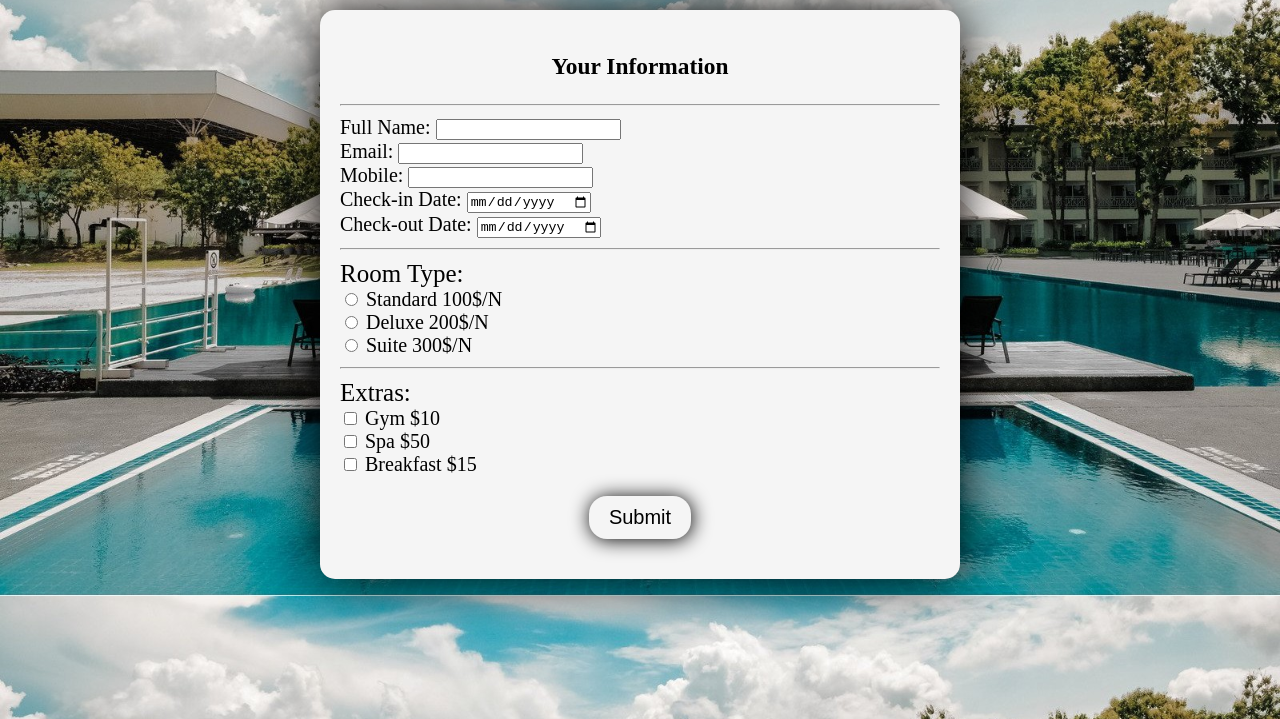
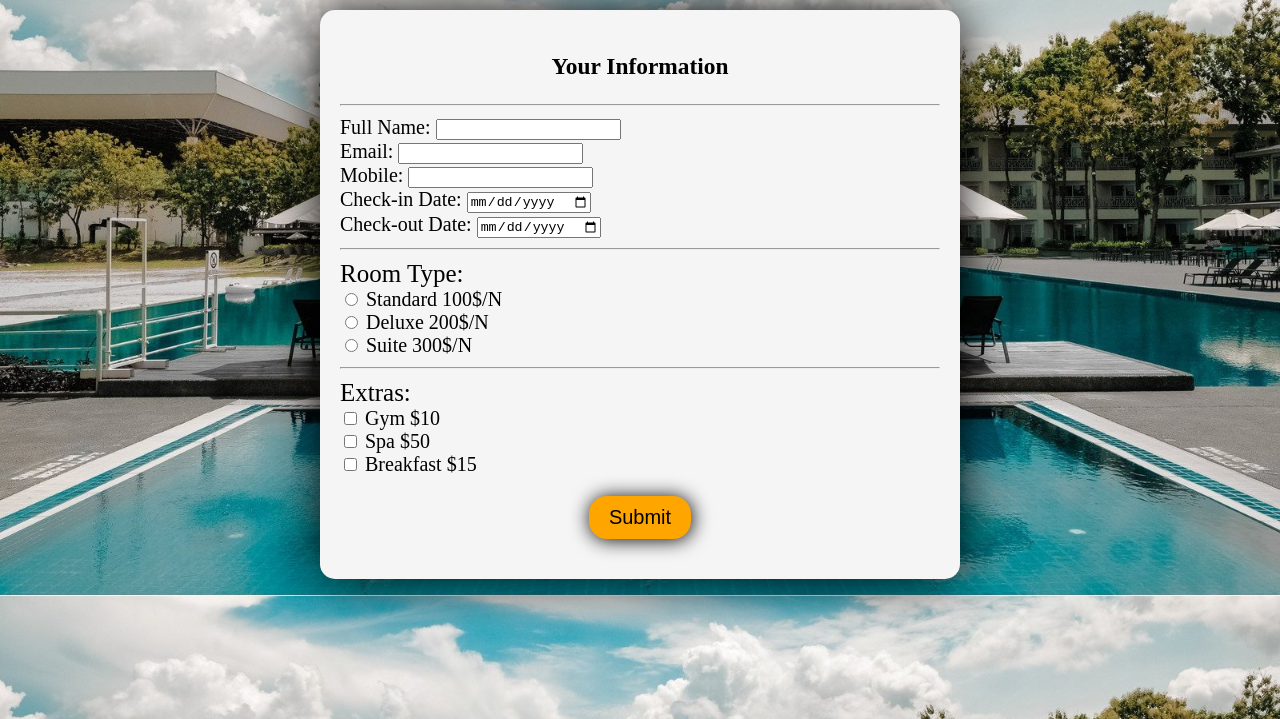
Before and after one commit to Abood03/web1-project, a website: page BookNow.html in a window 1280 px wide. In both pictures the pointer is over the input "Submit". Shown: the part 81-800 px from the top of the page. Drawn offline with Linux system fonts and the light colour scheme.

Commit message:
init commit

```diff
--- a/BookNow.css
+++ b/BookNow.css
@@ -75,6 +75,10 @@ body{
     margin: 20px auto;
     box-shadow: 1px 1px 19px black;
 }
+#submit:hover{
+    background-color: orange;
+    border-color: orange;
+}
 #info{
     text-align: center;
 }
```
